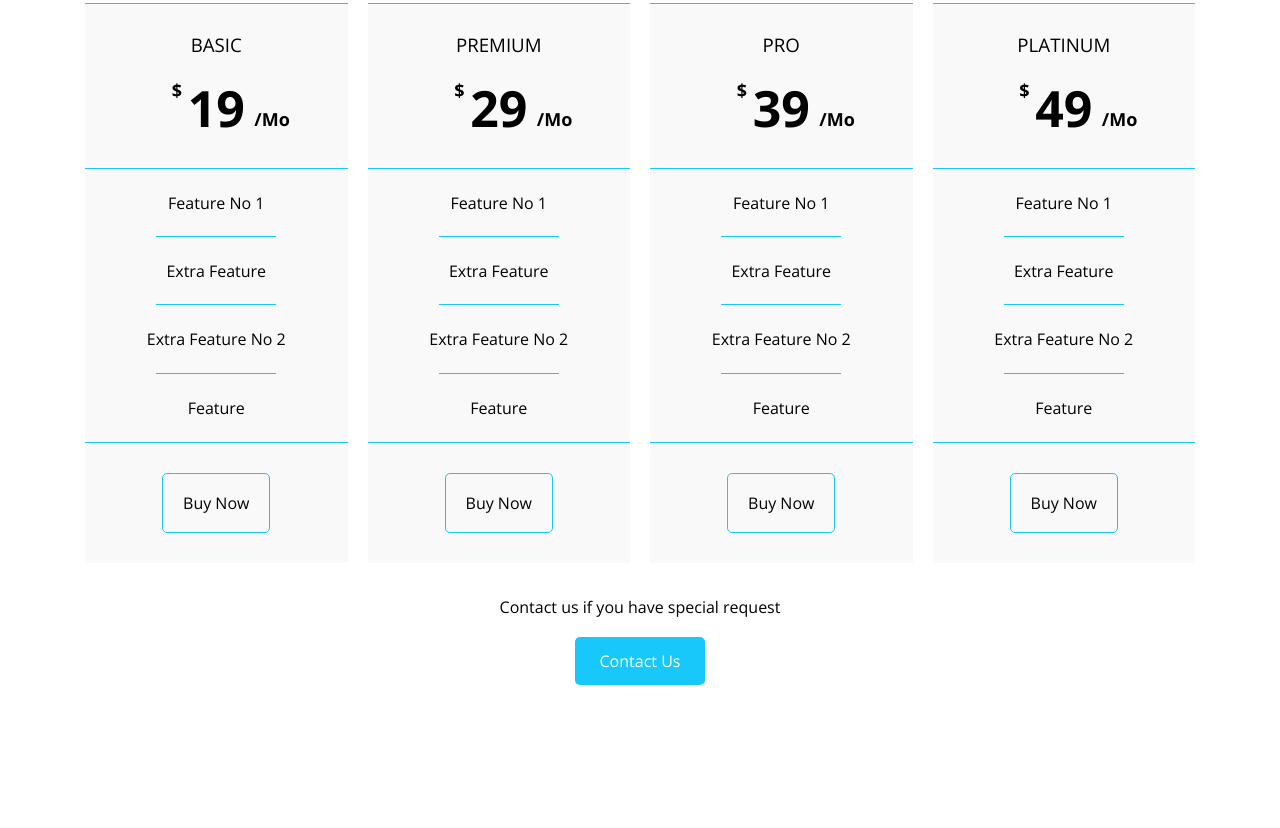
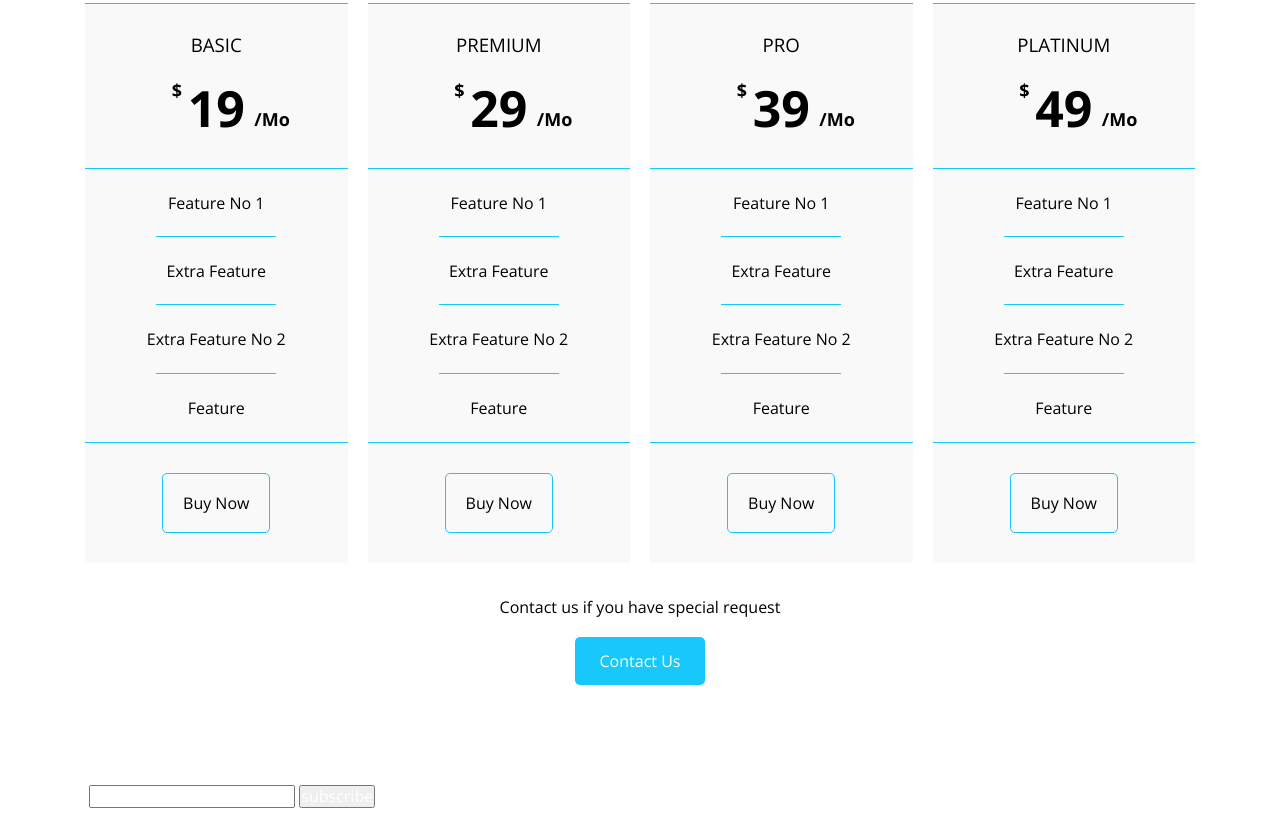
Before and after one commit to MohammedElasli04/HTML_CSS_design_two, a plain HTML site: page index.html in a window 1280 px wide. Shown: the part 5703-6531 px from the top of the page. Before the commit the page ends 6488 px from the top, so only its background shows below. Drawn offline with nearby package versions, Linux system fonts and the light colour scheme.

Commit message:
start subscribing section

```diff
--- a/css/style.css
+++ b/css/style.css
@@ -778,6 +778,11 @@ header .container nav .search-bar {
     text-decoration: none;
     text-transform: capitalize;
     border-radius: 5px;
+    transition: 0.3s;
+}
+.Pricing .container .plans .plan .footer a:hover {
+    background-color: var(--main-color);
+    color: white;
 }
 .Pricing .container > p {
     text-align: center;
@@ -795,6 +800,9 @@ header .container nav .search-bar {
     border-radius: 5px;
 }
 /* End Pricing */
+/* Start Subscribing */
+
+/* End Subscribing */
 /* Extra Small */
 @media (max-width: 576px) {
     .container {
--- a/index.html
+++ b/index.html
@@ -497,5 +497,20 @@
         </div>
     </div>
     <!-- End Pricing -->
+    <!-- Start Subscribing -->
+    <div class="Subscribing">
+        <div class="container">
+            <div class="form">
+                <i class="fas fa-email"></i>
+                <input type="email">
+                <button type="submit">subscribe</button>
+            </div>
+            <p>
+                Curabitur arcu erat, accumsan id imperdiet et, porttitor at sem. Mauris
+                blandit aliquet elit, eget tincidunt.
+            </p>
+        </div>
+    </div>
+    <!-- End Subscribing -->
 </body>
 </html>
```
